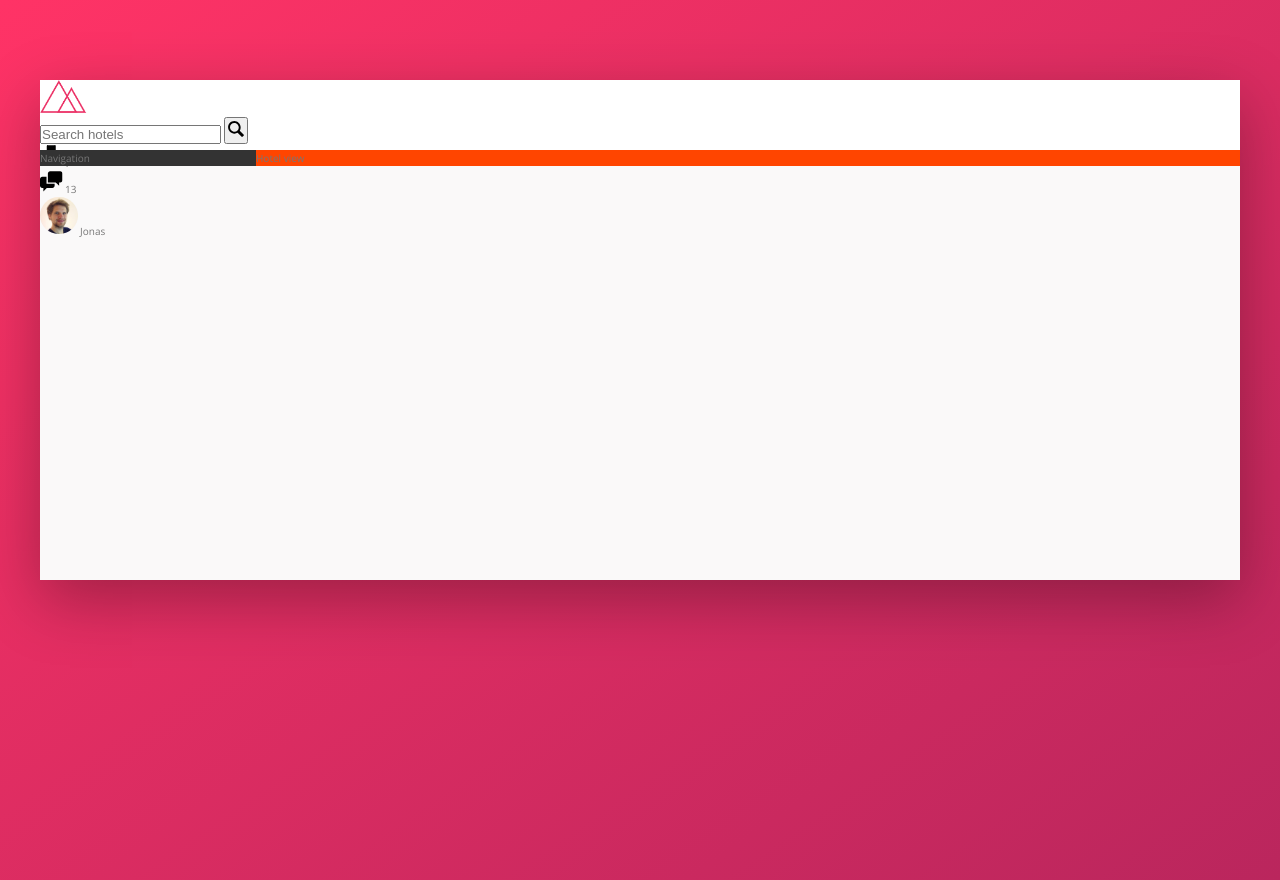
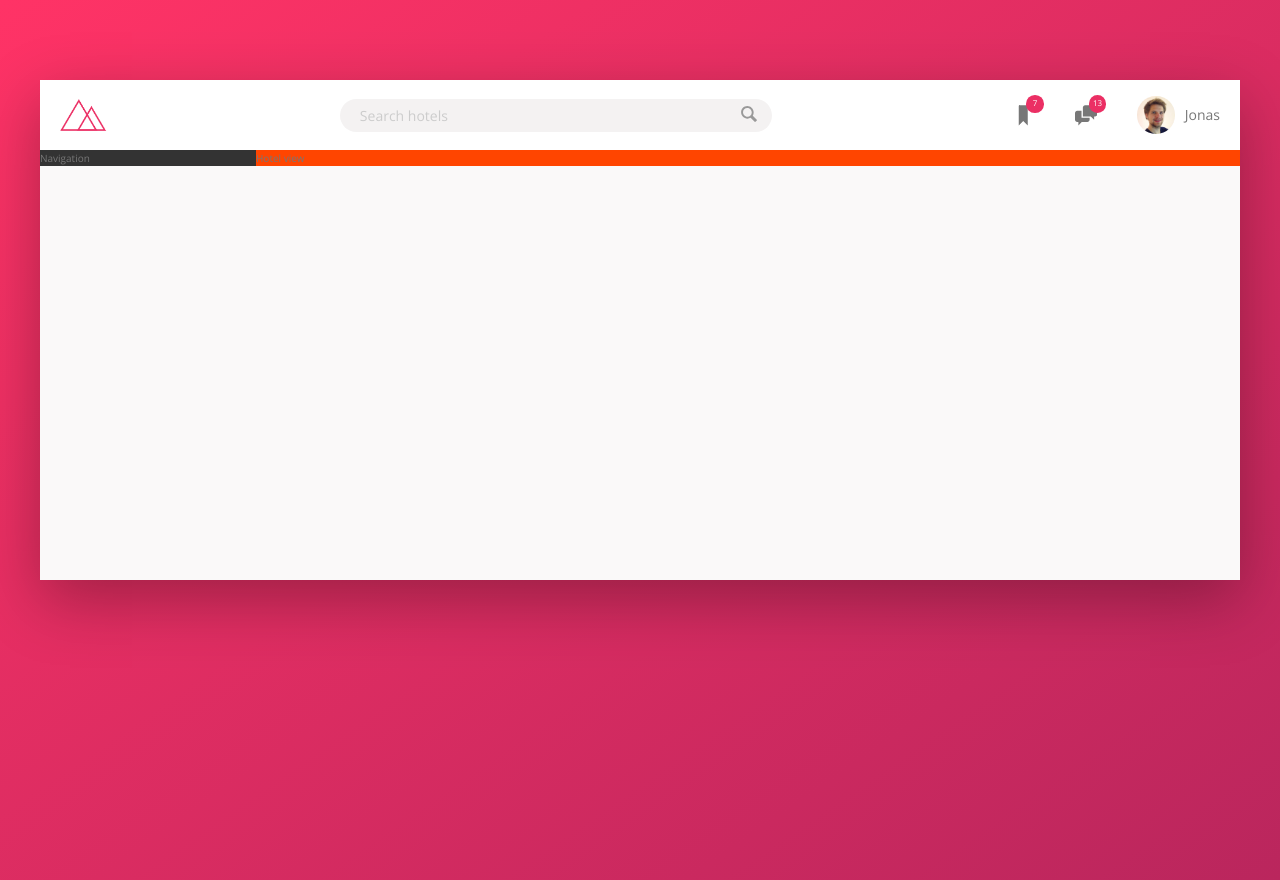
Before and after one commit to JeremyDAdams/Trillo, a website: page index.html in a window 1280 px wide. Drawn offline with nearby package versions, Linux system fonts and the light colour scheme.

Commit message:
Finish header

```diff
--- a/sass/_components.scss
+++ b/sass/_components.scss
@@ -2,21 +2,63 @@
 //LOGO
 .logo {
     height: 3.25rem;
+    margin-left: 2rem;
 }
 /////////////////////////////////////////////
 //SEARCH
 .search {
+
+    flex: 0 0 40%;
+
+    display: flex;
+    align-items: center;
+    justify-content: center;
+
     &__input {
+        font-family: inherit;
+        font-size: inherit;
+        color: inherit;
+        background-color: var(--color-grey-light-2);
+        border: none;
+        padding: .7rem 2rem;
+        border-radius: 100px;
+        width: 90%;
+        transition: all .2s;
+        margin-right: -3.25rem;
 
+        &:focus {
+            outline: none;
+            width: 100%;
+            background-color: var(--color-grey-light-3);
+        }
+
+        &::-webkit-input-placeholder {
+            font-weight: 100;
+            color: var(--color-grey-light-4);
+        }
+    }
+
+    &__input:focus + &__button {
+        background-color: var(--color-grey-light-3);
     }
 
     &__button {
+        border: none;
+        background-color: var(--color-grey-light-2);
 
+        &:focus {
+            outline: none;
+        }
+
+        &:active {
+            transform: translateY(2px);
+        }
     }
 
     &__icon {
         height: 2rem;
         width: 2rem;
+        fill: var(--color-grey-dark-3);
     }
 }
 
@@ -24,29 +66,52 @@
 /////////////////////////////////////////////
 //USER NAVIGATION
 .user-nav {
+
+    align-self: stretch;
+    display: flex;
+    align-items: center;
+
+    & > * {
+        padding: 0 2rem;
+        cursor: pointer;
+        height: 100%;
+        display: flex;
+        align-items: center;
+    }
+
+    & > *:hover {
+        background-color: var(--color-grey-light-2);
+    }
+
     &__icon-box {
-
+        position: relative;
     }
 
     &__icon {
         height: 2.25rem;
         width: 2.25rem;
+        fill: var(--color-grey-dark-2);
     }
 
     &__notification {
+        font-size: .8rem;
+        height: 1.75rem;
+        width: 1.75rem;
+        border-radius: 50%;
+        background-color: var(--color-primary);
+        color: #fff;
+        position: absolute;
+        top: 1.5rem;
+        right: 1.1rem;
 
-    }
-
-    &__user {
-
+        display: flex;
+        justify-content: center;
+        align-items: center;
     }
 
     &__user-photo {
         height: 3.75rem;
         border-radius: 50%;
-    }
-
-    &__user-name {
-
+        margin-right: 1rem;
     }
 }
--- a/sass/_layout.scss
+++ b/sass/_layout.scss
@@ -8,9 +8,15 @@
 }
 
 .header {
+    font-size: 1.4rem;
     height: 7rem;
     background-color: #fff;
     border-bottom: var(--color-grey-light-2);
+
+    display: flex;
+
+    justify-content: space-between;
+    align-items: center;
 }
 
 .content {
```
Also changed, not shown: css/style.css.
